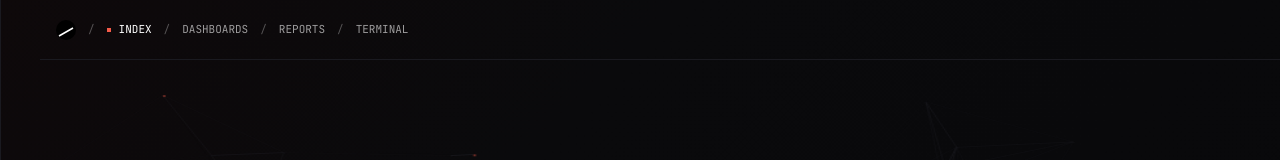
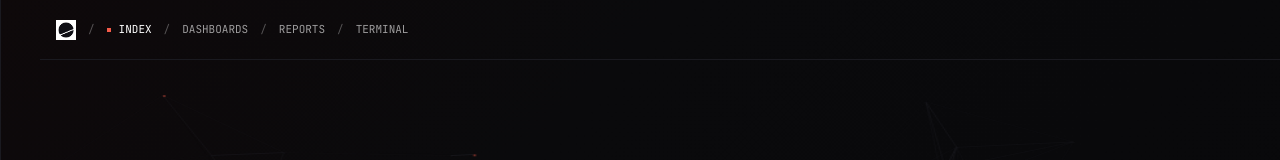
Before and after one commit to Olusegun-Aborode/duneuk, a Next.js app: page / in a window 1280 px wide. Shown: the top 160 px of the page. Built offline with nearby package versions, Linux system fonts and the light colour scheme.

Commit message:
feat: replace header logo with Next.js Image component
Update website header logo using Next.js Image component.

Co-authored-by: Olusegun Aborode <110054818+Olusegun-Aborode@users.noreply.github.com>

```diff
--- a/components/header.tsx
+++ b/components/header.tsx
@@ -1,5 +1,6 @@
 "use client"
 
+import Image from "next/image"
 import Link from "next/link"
 import { usePathname } from "next/navigation"
 import { cn } from "@/lib/utils"
@@ -23,17 +24,13 @@ export function Header({ activeView, onViewChange }: HeaderProps) {
     <header className="col-start-1 md:col-start-2 row-start-1 flex justify-between items-center border-b border-border px-3 md:px-4">
       <nav className="flex items-center gap-2 md:gap-3 font-mono text-[10px] md:text-[11px] text-white/60">
         {/* Logo */}
-        <svg
-          width="20"
-          height="20"
-          viewBox="0 0 100 100"
-          fill="none"
-          xmlns="http://www.w3.org/2000/svg"
+        <Image
+          src="/logo.png"
+          alt="DuneUK Logo"
+          width={20}
+          height={20}
           className="block shrink-0"
-        >
-          <circle cx="50" cy="50" r="50" fill="#000000" />
-          <path d="M 15 80 L 85 40" stroke="#FFFFFF" strokeWidth="8" />
-        </svg>
+        />
 
         <span className="text-white/30 hidden sm:inline">/</span>
 
```
Also changed, not shown: public/logo.png (added).
